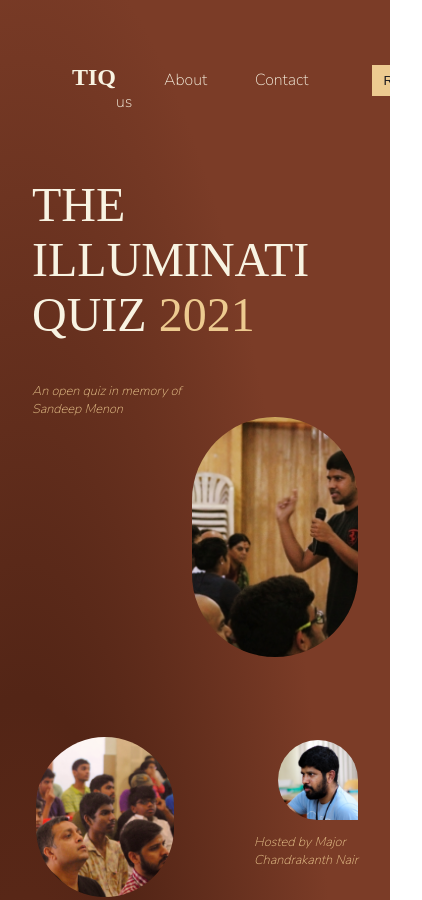
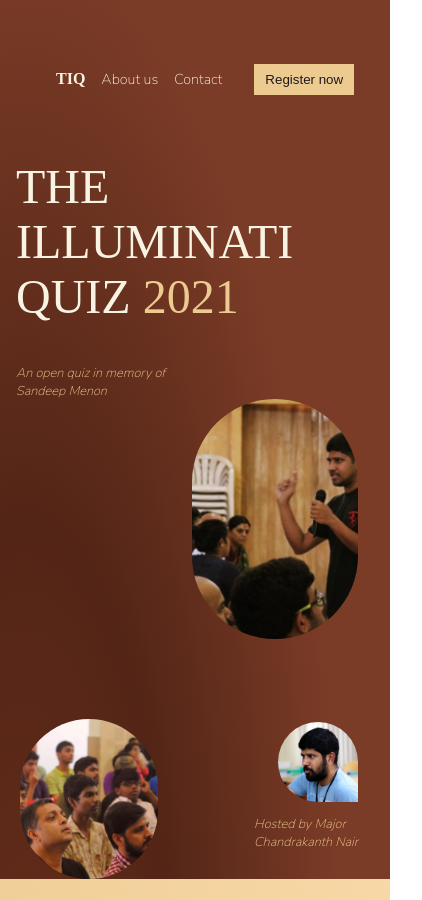
Before and after one commit to Vishnurr2k01/TIQ, a plain HTML site: page index.html in a window 390 px wide. Shown: the top 900 px of the page, 422 px wide, since content can reach past the window. Drawn offline with Linux system fonts and the light colour scheme.

Commit message:
responsive

```diff
--- a/index.css
+++ b/index.css
@@ -81,7 +81,7 @@ body {
   margin-right: auto;
   height: 40vh;
   width: auto;
-  margin-top: -10rem;
+  margin-top: -5rem;
   border-radius: 150px 150px 0 0;
 }
 .host-img {
@@ -272,10 +272,10 @@ body {
     width: 70vw;
   }
 }
-@media only screen and (max-width: 456px) {
+@media only screen and (max-width: 500px) {
   .main__div {
-    height: 140vh;
-    padding-left: 2rem;
+    height: 100%;
+    padding-left: 1rem;
   }
   .flexdiv {
     flex-direction: column;
@@ -284,11 +284,11 @@ body {
     padding-top: 3rem;
   }
   .navbar ul li span {
-    font-size: 1.5rem;
+    font-size: 1rem;
   }
   .navbar ul li a {
-    margin-left: 3rem;
-    font-size: 1rem;
+    margin-left: 1rem;
+    font-size: 0.9rem;
   }
   .main__div__left__content h2 {
     font-size: 3rem;
@@ -370,7 +370,7 @@ body {
 
   .content-2 {
     display: block;
-    width: 100vw;
+    width: auto;
   }
   .content__div1 {
     display: flex;
```
